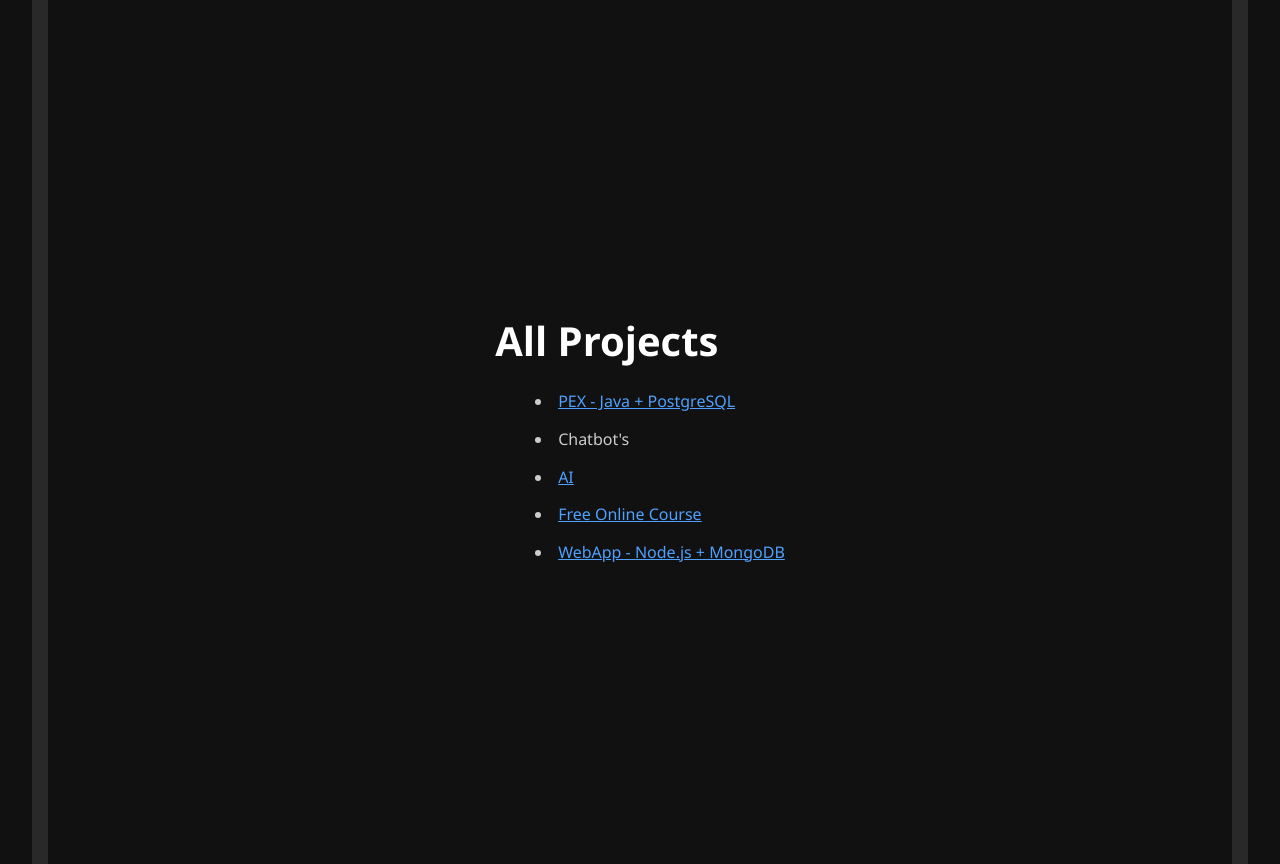
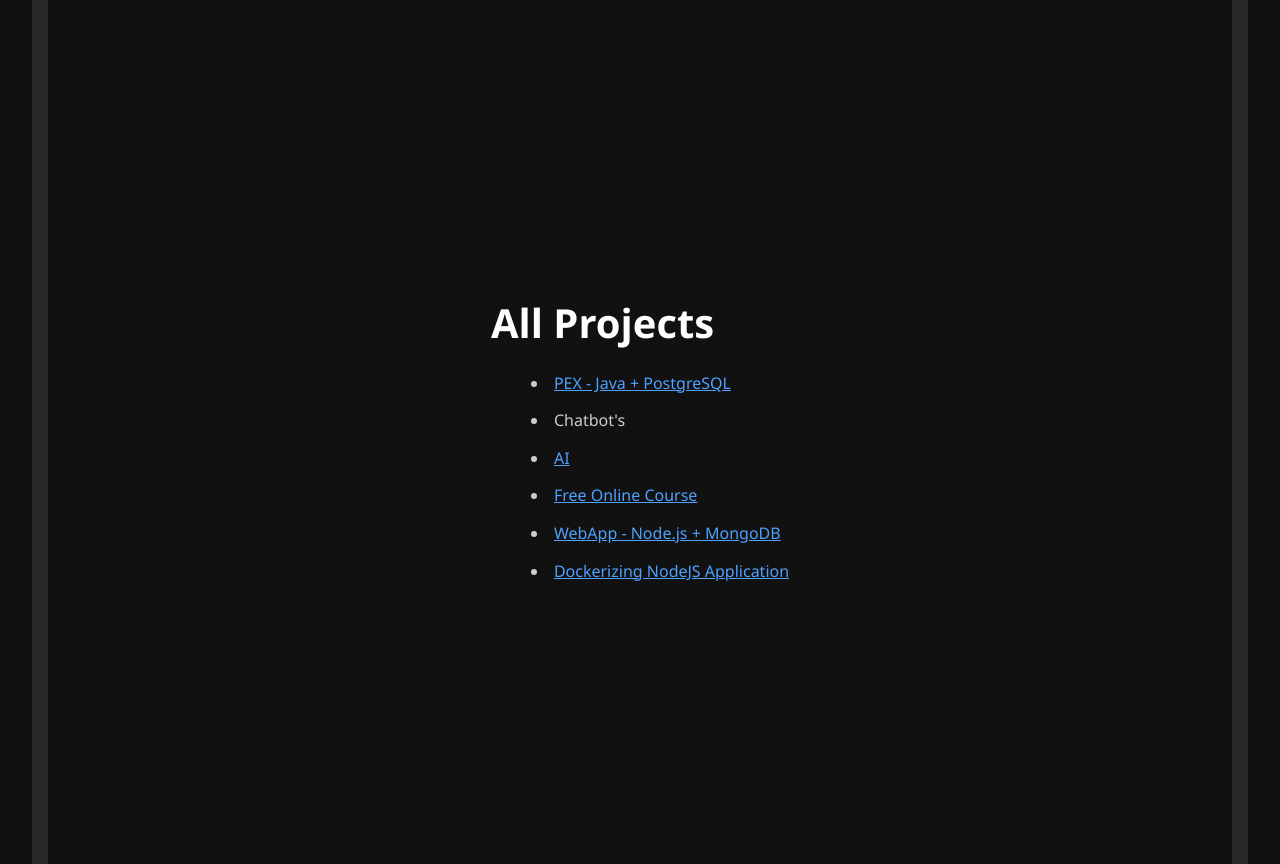
Before and after one commit to BabiDoo/im-barbara, a React (Vite) app: page /im-barbara/projects in a window 1280 px wide. Built offline with nearby package versions, Linux system fonts and the light colour scheme.

Commit message:
add project

```diff
--- a/src/pages/Projects.jsx
+++ b/src/pages/Projects.jsx
@@ -44,6 +44,16 @@
             WebApp - Node.js + MongoDB
           </a>
         </li>
+        <li>
+          <a
+            href="https://github.com/BabiDoo/Dockerizing-NodeJS-Application"
+            target="_blank"
+            rel="noopener noreferrer"
+            className="text-blue-500 underline"
+          >
+            Dockerizing NodeJS Application
+          </a>
+        </li>
       </ul>
     </main>
   );
```
